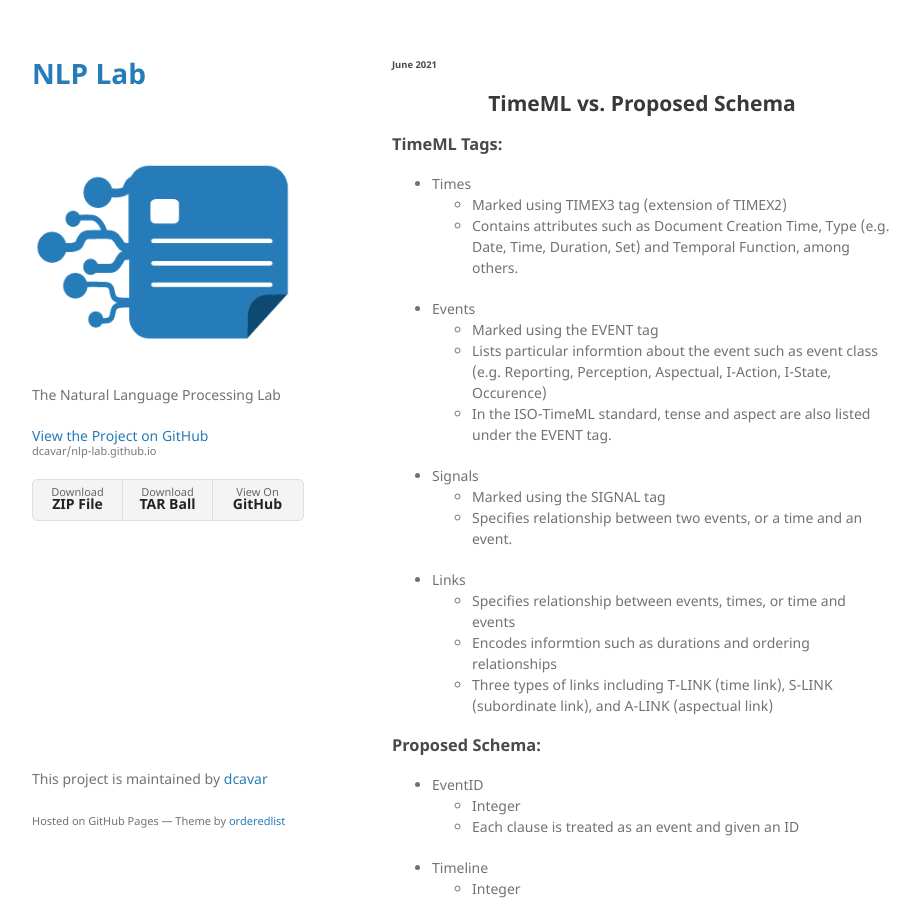
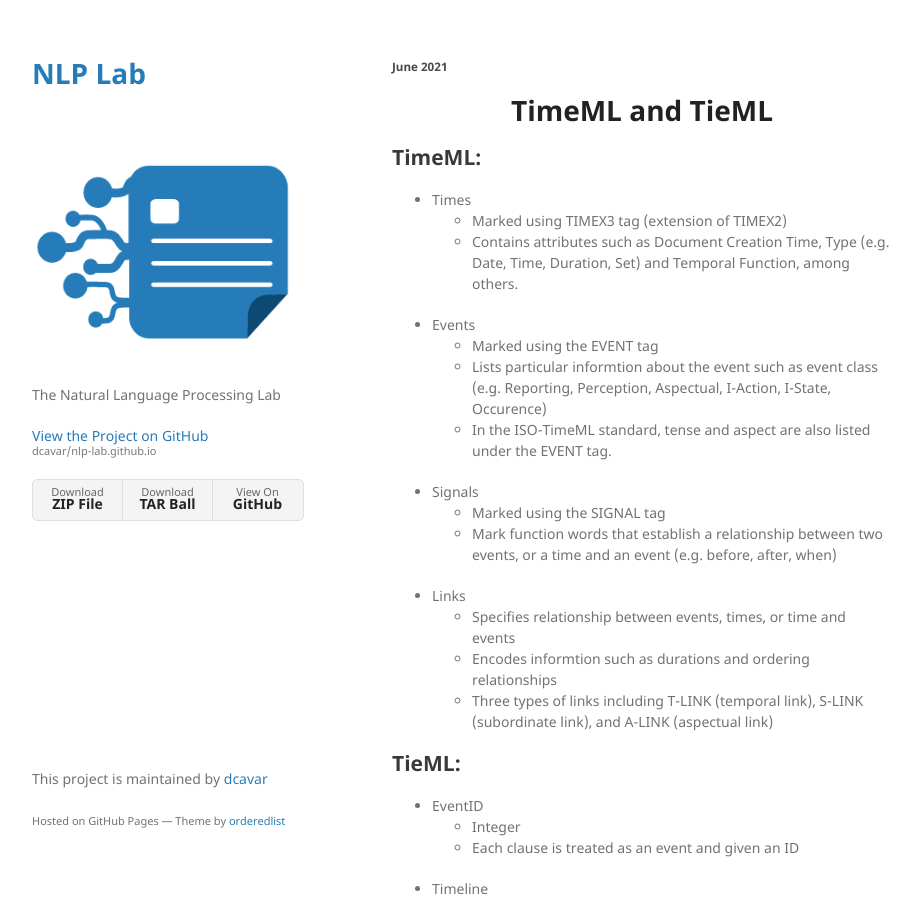
Before and after one commit to dcavar/nlp-lab.github.io, a Jekyll site: the page built from timeevents/tieml.md, in a window 1280 px wide and 900 px high. Shown: the whole window, without its empty margins (178-1098 px from the left). Built offline with Jekyll 4.4.1, drawn with Linux system fonts in a browser that asks for light colours; our own code applies the rules of GitHub Pages for plain Markdown files; some of the changed text lies outside the part shown.

Commit message:
fixed link

```diff
--- a/timeevents/comparison/README.md
+++ b/timeevents/tieml.md
@@ -1,8 +1,8 @@
-###### June 2021
+##### June 2021
 
-## <center>TimeML vs. Proposed Schema</center>
+# <center>TimeML and TieML</center>
 
-### TimeML Tags:
+## TimeML:
 
 - Times
     - Marked using TIMEX3 tag (extension of TIMEX2)
@@ -14,13 +14,13 @@
 <!--- need to distinguish these better--->
 - Signals
     - Marked using the SIGNAL tag
-    - Specifies relationship between two events, or a time and an event.
+    - Mark function words that establish a relationship between two events, or a time and an event (e.g. before, after, when)
 - Links
     - Specifies relationship between events, times, or time and events
     - Encodes informtion such as durations and ordering relationships
-    - Three types of links including T-LINK (time link), S-LINK (subordinate link), and A-LINK (aspectual link)
+    - Three types of links including T-LINK (temporal link), S-LINK (subordinate link), and A-LINK (aspectual link)
 
-### Proposed Schema:
+## TieML:
 <!--- need to at E,R,S explanation --->
 - EventID
     - Integer
@@ -52,6 +52,7 @@
     - Boolean
     - Marks the presence of progressive aspect
     - Default is FALSE
+
 <!---
 ### How TeML time and event capture information in relation to TimeML:
 Times
```
Also changed, not shown: timeevents/README.md (+1 -1 lines).
